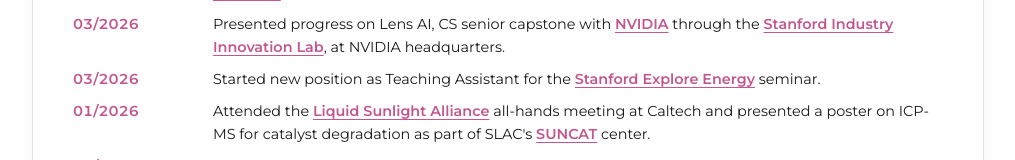
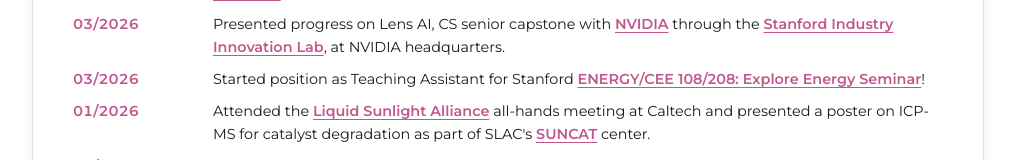
Before and after one commit to valeriacartagena/valeriacartagena.github.io, a React (Vite) app: page /#home in a window 1280 px wide. Shown: the part 766-926 px from the top of the page, without its empty margins (132-1147 px from the left). Built offline with nearby package versions, Linux system fonts and the light colour scheme.

Commit message:
Updated news section

```diff
--- a/src/pages/Home.jsx
+++ b/src/pages/Home.jsx
@@ -60,7 +60,7 @@ function Home() {
       date: '03/2026',
       text: (
         <>
-          Started new position as Teaching Assistant for the <a href="https://explorecourses.stanford.edu/search?q=Energy+108%3a+Explore+Energy&view=catalog&page=0&filter-coursestatus-Active=on&collapse=&academicYear=20252026" target="_blank" rel="noopener noreferrer">Stanford Explore Energy</a> seminar.
+          Started position as Teaching Assistant for Stanford <a href="https://explorecourses.stanford.edu/search?q=Energy+108%3a+Explore+Energy&view=catalog&page=0&filter-coursestatus-Active=on&collapse=&academicYear=20252026" target="_blank" rel="noopener noreferrer">ENERGY/CEE 108/208: Explore Energy Seminar</a>!
         </>
       )
     },
```
